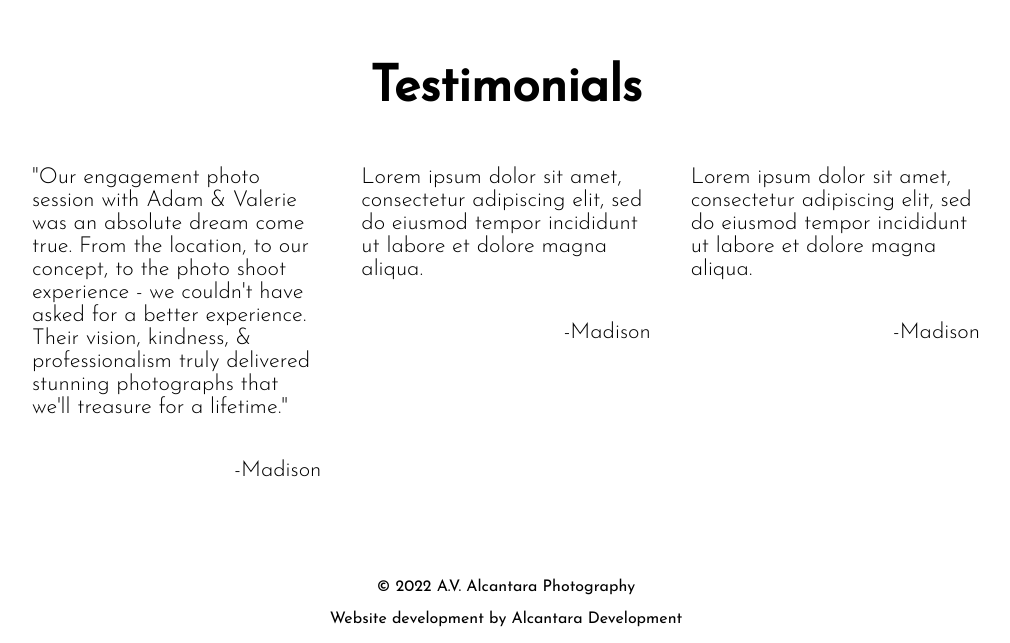
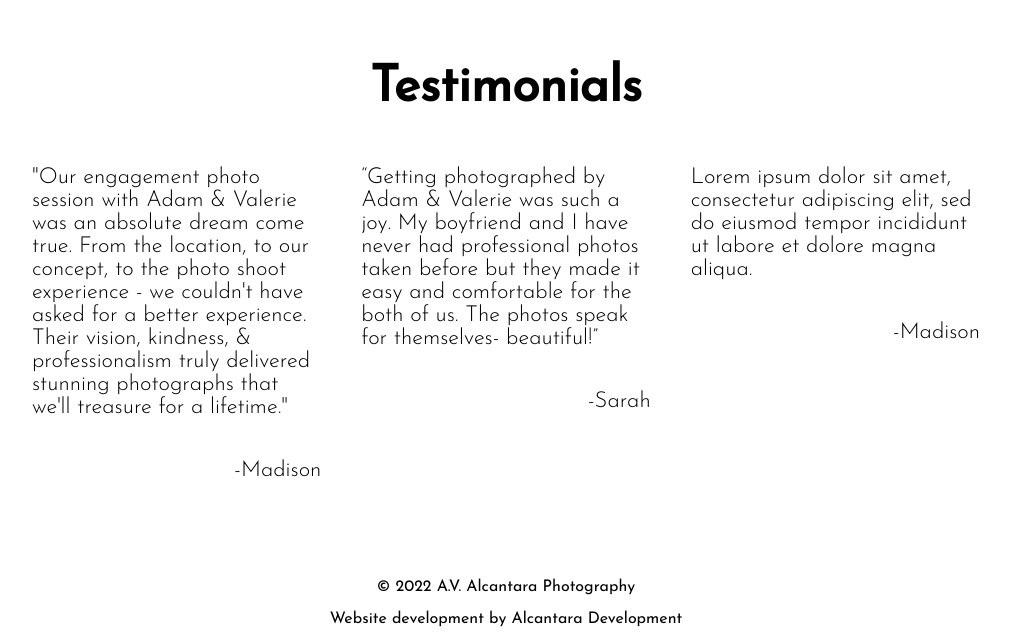
Before and after one commit to adamalcantara/avalcantaraphotography, a React (Create React App) app: page /about in a window 1280 px wide. Shown: the part 2112-2755 px from the top of the page, without its empty margins (134-1144 px from the left). Built offline with nearby package versions, Linux system fonts and the light colour scheme.

Commit message:
Sarah's testimonial added

```diff
--- a/src/Pages/About/About.js
+++ b/src/Pages/About/About.js
@@ -65,8 +65,8 @@ const About = () => {
           </div>
 
           <div className="testimonialCard" id="middleTestimonial">
-                <p>Lorem ipsum dolor sit amet, consectetur adipiscing elit, sed do eiusmod tempor incididunt ut labore et dolore magna aliqua.</p>
-                <p className='testimonialSig'>-Madison</p>
+                <p>“Getting photographed by Adam &amp; Valerie was such a joy. My boyfriend and I have never had professional photos taken before but they made it easy and comfortable for the both of us. The photos speak for themselves- beautiful!”</p>
+                <p className='testimonialSig'>-Sarah</p>
           </div>
 
           <div className="testimonialCard">
```
